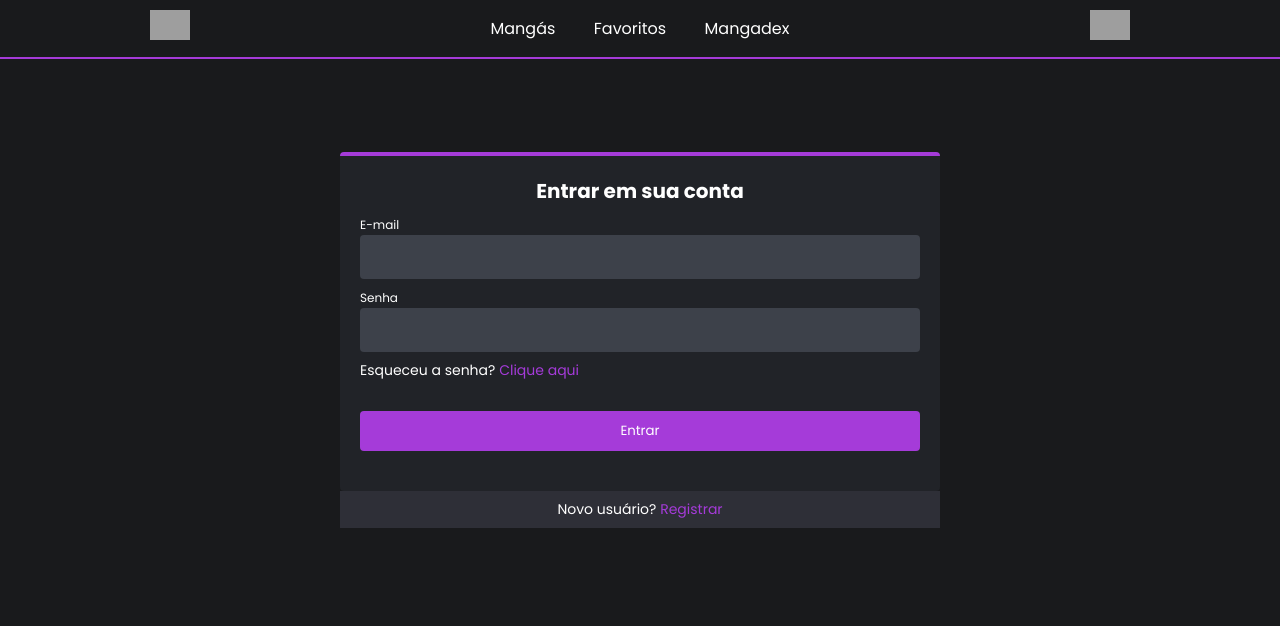
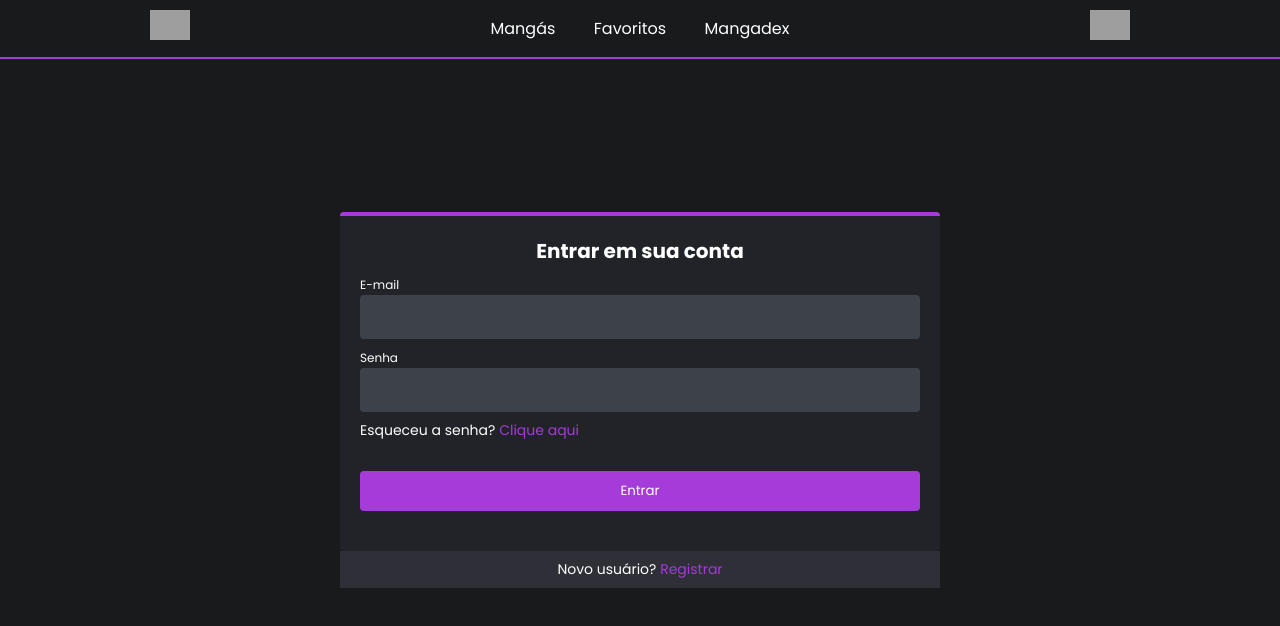
Before and after one commit to rodrigoruan16/XDES03-MangaList, a React (Create React App) app in the folder client/: page /login in a window 1280 px wide. Shown: the top 626 px of the page. Built offline with nearby package versions, Linux system fonts and the light colour scheme; grey boxes are pictures that could not be loaded.

Commit message:
Fix login-form css

```diff
--- a/client/src/css/Login.css
+++ b/client/src/css/Login.css
@@ -1,5 +1,5 @@
 .login-body {
-	height: 75vh;
+	height: 90vh;
 	display: flex;
 	justify-content: center;
 	align-items: center;
--- a/client/src/css/Register.css
+++ b/client/src/css/Register.css
@@ -1,7 +1,3 @@
-.register-body {
-	margin-top: 80px;
-}
-
 .required-field {
 	color: rgb(196, 12, 12);
 }
```
